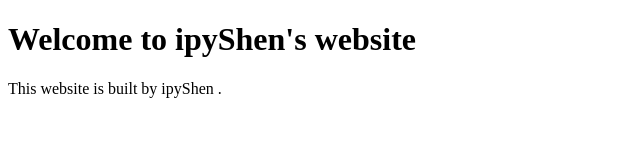
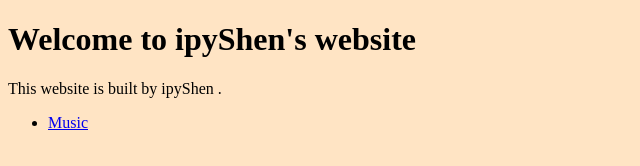
Before and after one commit to ipyshen/ipyshen.github.io, a plain HTML site: page index.html in a window 1280 px wide. Shown: the whole page, without its empty margins (0-640 px from the left). Drawn offline with Linux system fonts and the light colour scheme.

Commit message:
Add background-color

```diff
--- a/index.html
+++ b/index.html
@@ -6,8 +6,11 @@
     <meta name="viewport" content="width=device-width, initial-scale=1.0">
     <title>ipyShen</title>
 </head>
-<body>
+<body style="background-color: bisque;">
     <h1>Welcome to ipyShen's website</h1>
     <p>This website is built by ipyShen .</p>
+    <ul>
+        <li><a href="https://ipyshen.github.io/favorite_music/">Music</a></li>
+    </ul>
 </body>
 </html>
```
Also changed, not shown: favorite_music/index.html (+1 -1 lines).
